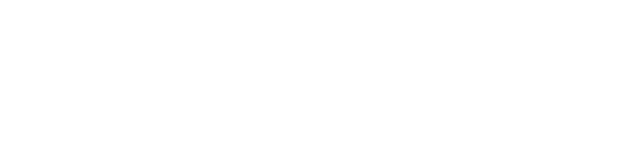
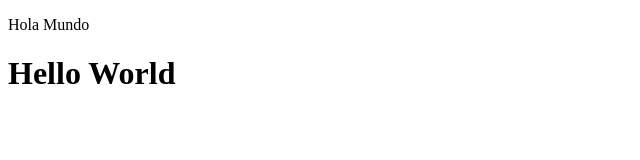
Before and after one commit to nordiel/WPIT, a plain HTML site: page index.html in a window 1280 px wide. Shown: the whole page, without its empty margins (0-640 px from the left). Drawn offline with Linux system fonts and the light colour scheme.

Commit message:
feature-546

```diff
--- a/index.html
+++ b/index.html
@@ -7,7 +7,8 @@
     <link rel="stylesheet" href="CSS/styles.css">
 </head>
 <body>
-
+    <p> Hola Mundo</p>
+    <h1> Hello World</h1>
     <script src="JavaScript/scripts.js"></script>
 </body>
 </html>
```
